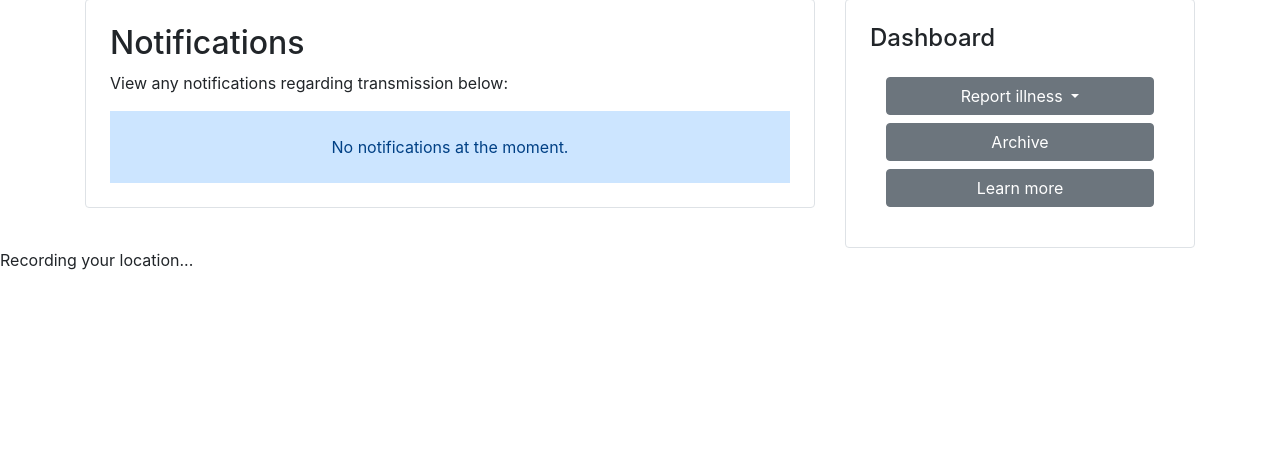
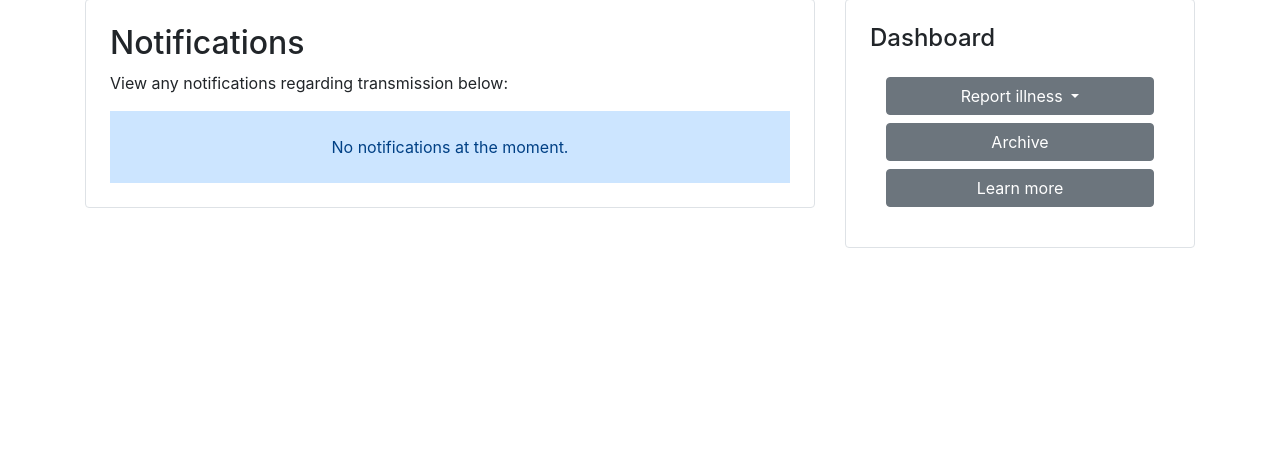
Before and after one commit to MatthewELucio/ContactTracingAppHooHacks, a Django app: template App/templates/index.html in a window 1280 px wide. Shown: the part 230-699 px from the top of the page. Run offline with Django 4.2, Linux system fonts and the light colour scheme; the template is opened without the code that fills it, so the values that code supplies are empty; some libraries are stand-ins or nearby versions.

Commit message:
removed location marker

```diff
--- a/App/templates/index.html
+++ b/App/templates/index.html
@@ -68,10 +68,6 @@
     </div>
 </div>
 
-<div id="location-display">
-    <p>Recording your location...</p>
-</div>
-
 <script>
 // Helper function to get the CSRF token from cookies.
 function getCookie(name) {
@@ -104,26 +100,26 @@ function sendLocation(position) {
         },
         body: JSON.stringify(data)
     })
-    .then(response => response.json())
-    .then(data => {
-        console.log('Location update response:', data);
-        if (data.status === 'success') {
-            document.getElementById('location-display').innerHTML = `
-                <p>Latest recorded location:</p>
-                <p>
-                    Latitude: ${data.latitude}<br>
-                    Longitude: ${data.longitude}<br>
-                    Recorded at: ${data.recorded_at}
-                </p>
-            `;
-        } else {
-            document.getElementById('location-display').innerHTML = `<p>Error recording location.</p>`;
-        }
-    })
-    .catch(error => {
-        console.error('Error updating location:', error);
-        document.getElementById('location-display').innerHTML = `<p>Error recording location.</p>`;
-    });
+    // .then(response => response.json())
+    // .then(data => {
+    //     console.log('Location update response:', data);
+    //     if (data.status === 'success') {
+    //         document.getElementById('location-display').innerHTML = `
+    //             <p>Latest recorded location:</p>
+    //             <p>
+    //                 Latitude: ${data.latitude}<br>
+    //                 Longitude: ${data.longitude}<br>
+    //                 Recorded at: ${data.recorded_at}
+    //             </p>
+    //         `;
+    //     } else {
+    //         document.getElementById('location-display').innerHTML = `<p>Error recording location.</p>`;
+    //     }
+    // })
+    // .catch(error => {
+    //     console.error('Error updating location:', error);
+    //     document.getElementById('location-display').innerHTML = `<p>Error recording location.</p>`;
+    // });
 }
 
 // Function to get the current geolocation and call sendLocation.
```
